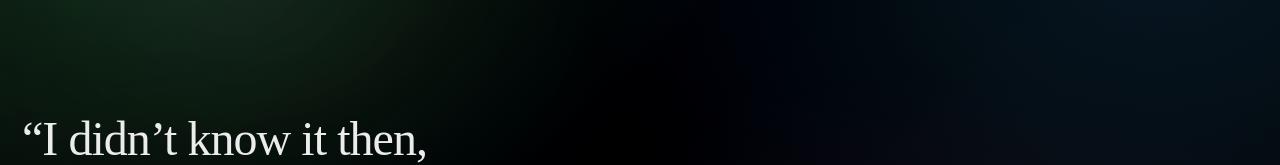
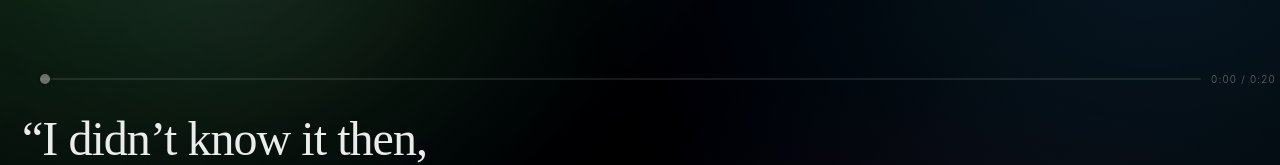
Before and after one commit to dehannis/emberbeta, a React (Vite) app: page /feed in a window 1280 px wide. Shown: the part 212-377 px from the top of the page. Built offline with nearby package versions, Linux system fonts and the light colour scheme; a web font is replaced by a local one.

Commit message:
Feed: add minimal audio scrub bar to snippet + full pages

```diff
--- a/src/pages/feed/BuildSwipeExperience.tsx
+++ b/src/pages/feed/BuildSwipeExperience.tsx
@@ -3,6 +3,7 @@ import type { FeedTopState, Recording, RecordingInnerState } from './types'
 import { SAMPLE_RECORDINGS } from './sampleFeed'
 import { useSwipeRouter } from './useSwipeRouter'
 import CollageBackground from './CollageBackground'
+import MiniScrubBar from './MiniScrubBar'
 import './feed.css'
 
 type InteractionSheetState =
@@ -33,6 +34,7 @@ const BuildSwipeExperience: React.FC = () => {
   const [audioEnabled, setAudioEnabled] = useState(false) // flips true after any user gesture/click
   const [autoplayBlocked, setAutoplayBlocked] = useState(false)
   const audioRef = useRef<HTMLAudioElement | null>(null)
+  const [scrubSec, setScrubSec] = useState(0)
 
   // Entry/transition UI helpers
   const [transitionCard, setTransitionCard] = useState<{ visible: boolean; label: string; sub: string } | null>(null)
@@ -50,6 +52,23 @@ const BuildSwipeExperience: React.FC = () => {
     if (inner.kind === 'FULL_RECORDING_ACTIVE') return activeRecording.snippets.length
     return clamp(inner.index, 0, activeRecording.snippets.length - 1)
   }, [activeRecording, inner])
+
+  const activeSeekRange = useMemo(() => {
+    if (!activeRecording) return { start: 0, end: 0, kind: 'none' as const }
+    if (inner.kind === 'SNIPPET_PAGE_ACTIVE') {
+      const sn = activeRecording.snippets[inner.index]
+      if (!sn) return { start: 0, end: 0, kind: 'none' as const }
+      return { start: sn.startTimeSec ?? 0, end: sn.endTimeSec ?? 0, kind: 'snippet' as const }
+    }
+    return { start: 0, end: activeRecording.durationSec ?? 0, kind: 'full' as const }
+  }, [activeRecording, inner])
+
+  const activeClipDuration = useMemo(() => {
+    const d = Math.max(0, (activeSeekRange.end ?? 0) - (activeSeekRange.start ?? 0))
+    // If we only have recording.durationSec but no clip range, keep it.
+    if (activeSeekRange.kind === 'full') return Math.max(0, activeSeekRange.end ?? 0)
+    return d
+  }, [activeSeekRange])
 
   // --- Top-level state machine bootstrap ---
   useEffect(() => {
@@ -84,7 +103,6 @@ const BuildSwipeExperience: React.FC = () => {
     }
     const a = audioRef.current
     a.src = snippet.audioUrl
-    a.currentTime = 0
 
     if (!audioEnabled) {
       // User has not interacted yet → browsers may block autoplay.
@@ -93,6 +111,17 @@ const BuildSwipeExperience: React.FC = () => {
     }
 
     setAutoplayBlocked(false)
+    // Try to seek into the snippet window (best-effort).
+    const seekTo = () => {
+      try {
+        a.currentTime = Math.max(0, snippet.startTimeSec ?? 0)
+      } catch {
+        // ignore
+      }
+    }
+    if (a.readyState >= 1) seekTo()
+    else a.addEventListener('loadedmetadata', seekTo, { once: true })
+
     const playPromise = a.play()
     if (playPromise && typeof (playPromise as any).catch === 'function') {
       ;(playPromise as Promise<void>).catch(() => {
@@ -101,9 +130,45 @@ const BuildSwipeExperience: React.FC = () => {
     }
   }, [activeRecording, audioEnabled, inner, sheet.open, topState])
 
+  // Keep scrub bar in sync with playback, and clamp within the active range.
+  useEffect(() => {
+    const a = audioRef.current
+    if (!a) return
+
+    const tick = () => {
+      const start = activeSeekRange.start ?? 0
+      const end = activeSeekRange.end ?? 0
+      const dur = activeClipDuration
+      if (dur <= 0) {
+        setScrubSec(0)
+        return
+      }
+      const rel = Math.max(0, Math.min(dur, (a.currentTime ?? 0) - start))
+      setScrubSec(rel)
+
+      // If we're on a snippet, stop at end (keeps snippet feeling like a clip).
+      if (activeSeekRange.kind === 'snippet' && end > start && a.currentTime >= end) {
+        try {
+          a.pause()
+          a.currentTime = end
+        } catch {
+          // ignore
+        }
+      }
+    }
+
+    a.addEventListener('timeupdate', tick)
+    a.addEventListener('loadedmetadata', tick)
+    return () => {
+      a.removeEventListener('timeupdate', tick)
+      a.removeEventListener('loadedmetadata', tick)
+    }
+  }, [activeClipDuration, activeSeekRange])
+
   // Close transcript when page changes.
   useEffect(() => {
     setTranscriptOpen(false)
+    setScrubSec(0)
   }, [recordingIdx, inner.kind, inner.kind === 'SNIPPET_PAGE_ACTIVE' ? inner.index : -1])
 
   // Stop audio when leaving feed states.
@@ -328,6 +393,28 @@ const BuildSwipeExperience: React.FC = () => {
                 variantKey={`${activeRecording.recordingId}:${sn.snippetId}`}
                 accent={activeRecording.coverArtSet?.accent}
               />
+              {inner.kind === 'SNIPPET_PAGE_ACTIVE' && inner.index === i && (
+                <MiniScrubBar
+                  currentSec={scrubSec}
+                  durationSec={Math.max(0, (sn.endTimeSec ?? 0) - (sn.startTimeSec ?? 0))}
+                  onSeek={(next) => {
+                    const a = audioRef.current
+                    if (!a) return
+                    setAudioEnabled(true)
+                    const start = sn.startTimeSec ?? 0
+                    const end = sn.endTimeSec ?? 0
+                    const dur = Math.max(0, end - start)
+                    const clamped = dur > 0 ? Math.max(0, Math.min(dur, next)) : 0
+                    setScrubSec(clamped)
+                    try {
+                      a.currentTime = start + clamped
+                    } catch {
+                      // ignore
+                    }
+                  }}
+                  label="Snippet seek"
+                />
+              )}
               <button
                 type="button"
                 className="feed-headline feed-headline-btn"
@@ -401,6 +488,26 @@ const BuildSwipeExperience: React.FC = () => {
               accent={activeRecording.coverArtSet?.accent}
               calm
             />
+            {inner.kind === 'FULL_RECORDING_ACTIVE' && (
+              <MiniScrubBar
+                currentSec={scrubSec}
+                durationSec={Math.max(0, activeRecording.durationSec ?? 0)}
+                onSeek={(next) => {
+                  const a = audioRef.current
+                  if (!a) return
+                  setAudioEnabled(true)
+                  const dur = Math.max(0, activeRecording.durationSec ?? 0)
+                  const clamped = dur > 0 ? Math.max(0, Math.min(dur, next)) : 0
+                  setScrubSec(clamped)
+                  try {
+                    a.currentTime = clamped
+                  } catch {
+                    // ignore
+                  }
+                }}
+                label="Full recording seek"
+              />
+            )}
             <div className="feed-full-card">
               <div className="feed-full-kicker">Full recording</div>
               <div className="feed-full-titleRow">
--- /dev/null
+++ b/src/pages/feed/MiniScrubBar.tsx
@@ -0,0 +1,43 @@
+import { useMemo } from 'react'
+
+function formatTime(sec: number) {
+  const s = Math.max(0, Math.floor(sec))
+  const m = Math.floor(s / 60)
+  const r = s % 60
+  return `${m}:${String(r).padStart(2, '0')}`
+}
+
+export default function MiniScrubBar(props: {
+  currentSec: number
+  durationSec: number
+  onSeek: (nextSec: number) => void
+  label?: string
+  isDisabled?: boolean
+}) {
+  const { currentSec, durationSec, onSeek, label, isDisabled } = props
+
+  const safeDuration = useMemo(() => (Number.isFinite(durationSec) && durationSec > 0 ? durationSec : 0), [durationSec])
+  const safeCurrent = useMemo(
+    () => (Number.isFinite(currentSec) && safeDuration > 0 ? Math.max(0, Math.min(safeDuration, currentSec)) : 0),
+    [currentSec, safeDuration],
+  )
+
+  return (
+    <div className="feed-miniBar" aria-label={label ?? 'Audio scrubber'}>
+      <input
+        className="feed-miniBar-range"
+        type="range"
+        min={0}
+        max={safeDuration}
+        step={0.25}
+        value={safeCurrent}
+        disabled={isDisabled || safeDuration <= 0}
+        onChange={(e) => onSeek(Number(e.target.value))}
+        aria-label="Seek"
+      />
+      <div className="feed-miniBar-time" aria-hidden="true">
+        {formatTime(safeCurrent)} / {formatTime(safeDuration)}
+      </div>
+    </div>
+  )
+}
--- a/src/pages/feed/feed.css
+++ b/src/pages/feed/feed.css
@@ -157,6 +157,66 @@
 .feed-page > :not(.feed-collage) {
   position: relative;
   z-index: 2;
+}
+
+.feed-miniBar {
+  position: absolute;
+  left: 18px;
+  right: 18px;
+  bottom: calc(env(safe-area-inset-bottom, 0px) + 10px);
+  z-index: 6;
+  display: flex;
+  align-items: center;
+  gap: 10px;
+  opacity: 0.55; /* barely visible */
+  pointer-events: auto;
+}
+
+.feed-miniBar-range {
+  width: 100%;
+  height: 18px;
+  background: transparent;
+  -webkit-appearance: none;
+  appearance: none;
+}
+
+.feed-miniBar-range::-webkit-slider-runnable-track {
+  height: 2px;
+  background: rgba(255, 255, 255, 0.18);
+  border-radius: 999px;
+}
+
+.feed-miniBar-range::-webkit-slider-thumb {
+  -webkit-appearance: none;
+  width: 10px;
+  height: 10px;
+  margin-top: -4px;
+  border-radius: 999px;
+  background: rgba(255, 255, 255, 0.70);
+  box-shadow: 0 0 0 3px rgba(0, 0, 0, 0.22);
+}
+
+.feed-miniBar-range::-moz-range-track {
+  height: 2px;
+  background: rgba(255, 255, 255, 0.18);
+  border-radius: 999px;
+}
+
+.feed-miniBar-range::-moz-range-thumb {
+  width: 10px;
+  height: 10px;
+  border: none;
+  border-radius: 999px;
+  background: rgba(255, 255, 255, 0.70);
+  box-shadow: 0 0 0 3px rgba(0, 0, 0, 0.22);
+}
+
+.feed-miniBar-time {
+  font-size: 10px;
+  letter-spacing: 0.12em;
+  text-transform: uppercase;
+  opacity: 0.75;
+  white-space: nowrap;
 }
 
 .feed-headline {
```
